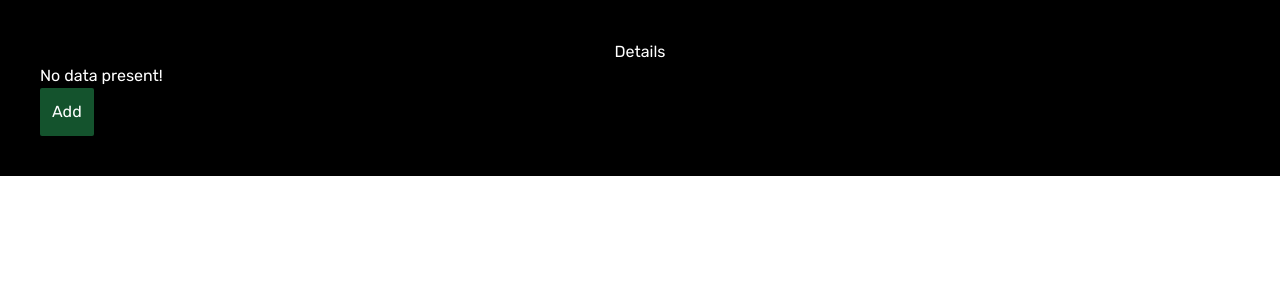
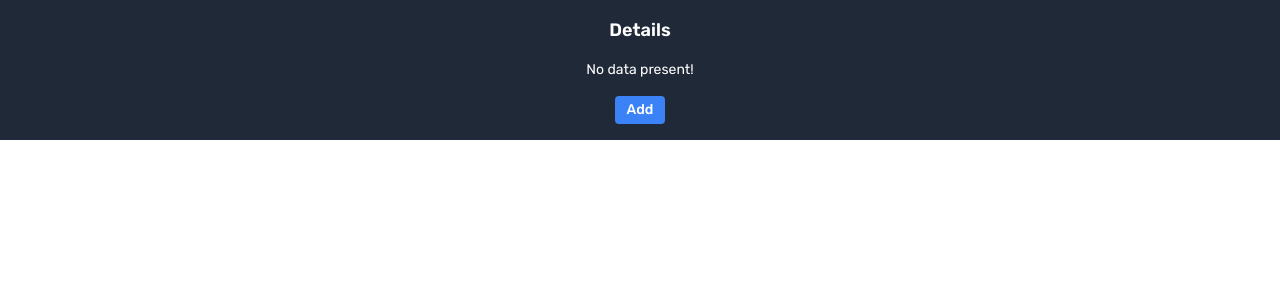
Before and after one commit to Shobhit-Nagpal/ezaccess, a React (Vite) app: page / in a window 1280 px wide. Shown: the top 300 px of the page. Built offline with nearby package versions, Linux system fonts and the light colour scheme.

Commit message:
Updated styling

```diff
--- a/src/App.tsx
+++ b/src/App.tsx
@@ -5,10 +5,9 @@ import ItemForm from "./components/ItemForm";
 import { useForm } from "./context/FormContext";
 import { useData } from "./context/DataContext";
 import { ToastContainer } from "react-toastify";
-import 'react-toastify/dist/ReactToastify.css';
+import "react-toastify/dist/ReactToastify.css";
 
 function App() {
-
   const { data } = useData();
 
   const { showForm, setShowForm } = useForm();
@@ -18,36 +17,32 @@ function App() {
   }
 
   return (
-    <div className="bg-black p-10">
+    <div className="bg-gray-800 p-4 text-white text-sm">
       <ToastContainer />
       {showForm ? (
         <ItemForm />
       ) : (
         <>
-          <div className="flex items-center justify-center">
-            <h1 className="text-white">Details</h1>
+          <div className="mb-4">
+            <h1 className="text-lg font-semibold text-center">Details</h1>
           </div>
-          <div className="flex flex-col gap-5 items-start justify-center">
+          <div className="flex flex-col gap-3">
             {data.length !== 0 ? (
-              <>
-                {data.map((item: Data) => (
+              data.map((item: Data) => (
                 <Item
                   key={item.id}
                   id={item.id}
                   name={item.name}
                   data={item.data}
                 />
-                ))}
-              </>
+              ))
             ) : (
-              <>
-                <p className="text-white">No data present!</p>
-              </>
+              <p className="text-center">No data present!</p>
             )}
           </div>
-          <div>
+          <div className="mt-4 flex justify-center">
             <button
-              className="bg-green-900 text-white p-3 rounded-sm"
+              className="bg-blue-500 hover:bg-blue-600 text-white font-medium py-1 px-3 rounded transition duration-300 ease-in-out"
               onClick={() => {
                 handleAdd();
               }}
--- a/src/components/Item.tsx
+++ b/src/components/Item.tsx
@@ -91,60 +91,70 @@ const Item: React.FC<ItemProps> = ({ id, name, data }) => {
   }
 
   function truncateString(str: string, num: number): string {
-
     if (str.length > num) {
       const displayStr = str.slice(0, num) + "...";
       return displayStr;
     }
 
     return str;
-
   }
 
 return (
-    <div className="flex items-center justify-between p-2 bg-gray-800 text-white rounded-md">
+  <div className="flex items-center justify-between p-2 bg-gray-700 text-white rounded-md border border-gray-600 shadow-md">
     {isEdit ? (
-        <div>
+      <div className="flex-grow">
         <form onSubmit={handleSubmit} className="flex flex-col space-y-2">
-            <label>Name</label>
+          <label className="text-sm font-medium text-gray-300">Name</label>
           <input
             type="text"
             value={editedName}
             onChange={(e) => setEditedName(e.target.value)}
-              className="p-2 rounded bg-gray-700 text-white"
+            className="p-2 rounded bg-gray-600 text-white focus:outline-none focus:ring focus:border-blue-300"
             placeholder="Name"
           />
 
-            <label>Data</label>
+          <label className="text-sm font-medium text-gray-300">Data</label>
           <input
             type="text"
             value={editedData}
             onChange={(e) => setEditedData(e.target.value)}
-              className="p-2 rounded bg-gray-700 text-white"
+            className="p-2 rounded bg-gray-600 text-white focus:outline-none focus:ring focus:border-blue-300"
             placeholder="Data"
           />
           <button
             type="submit"
-              className="p-2 bg-blue-500 rounded hover:bg-blue-600"
+            className="p-2 bg-blue-500 rounded hover:bg-blue-600 text-sm font-medium"
           >
             Save
           </button>
         </form>
       </div>
     ) : (
-        <div>
-          <p className="text-xl font-medium p-3">{truncateString(name, 15)}</p>
+      <div className="flex-grow">
+        <p className="text-sm font-medium truncate text-gray-300">
+          {truncateString(name, 15)}
+        </p>
       </div>
     )}
 
     <div className="flex items-center space-x-2">
-        <button onClick={handleCopy} className={`p-2 rounded hover:bg-gray-700 ${isEdit ? 'opacity-50 cursor-not-allowed' : ''}`} disabled={isEdit}>
+      <button
+        onClick={handleCopy}
+        className={`p-2 rounded hover:bg-gray-600 text-sm ${isEdit ? "opacity-50 cursor-not-allowed" : ""}`}
+        disabled={isEdit}
+      >
         <FaRegCopy />
       </button>
-        <button onClick={onEdit} className="p-2 rounded hover:bg-gray-700">
+      <button
+        onClick={onEdit}
+        className="p-2 rounded hover:bg-gray-600 text-sm"
+      >
         <FaEdit />
       </button>
-        <button onClick={onDelete} className="p-2 rounded hover:bg-gray-700">
+      <button
+        onClick={onDelete}
+        className="p-2 rounded hover:bg-gray-600 text-sm"
+      >
         <FaTrashAlt />
       </button>
     </div>
--- a/src/components/ItemForm.tsx
+++ b/src/components/ItemForm.tsx
@@ -70,11 +70,11 @@ function ItemForm() {
           setData("");
           setShowForm(false);
         }}
-        className="absolute top-0 right-0 mt-2 mr-2 text-gray-800 hover:text-gray-600"
+        className="absolute top-0 right-0 mt-2 mr-2 text-white hover:text-gray-600"
       >
         <FaTimes size={20} />
       </button>
-      <h1 className="text-2xl font-bold text-center text-gray-800 mb-6">
+      <h1 className="text-2xl text-white font-bold text-center mb-6">
         Add data
       </h1>
       <form
```
Lines whose indentation alone changed are shown as unchanged.
